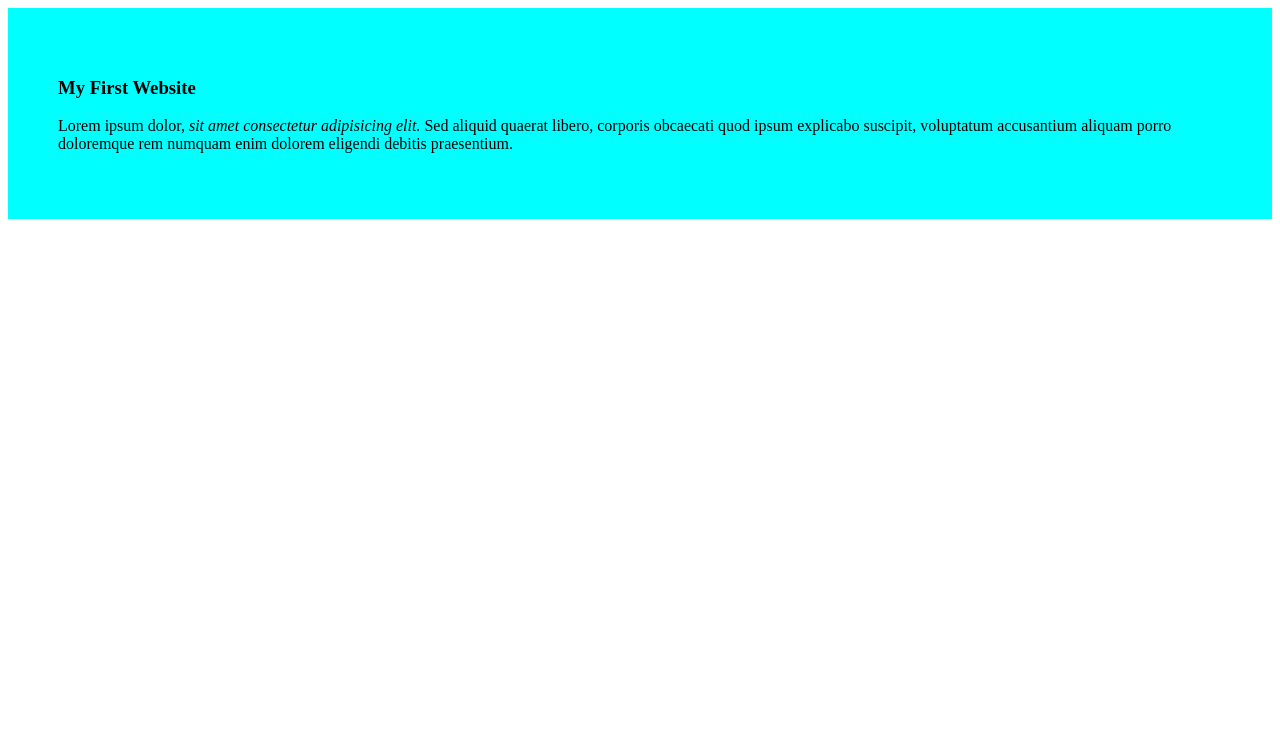
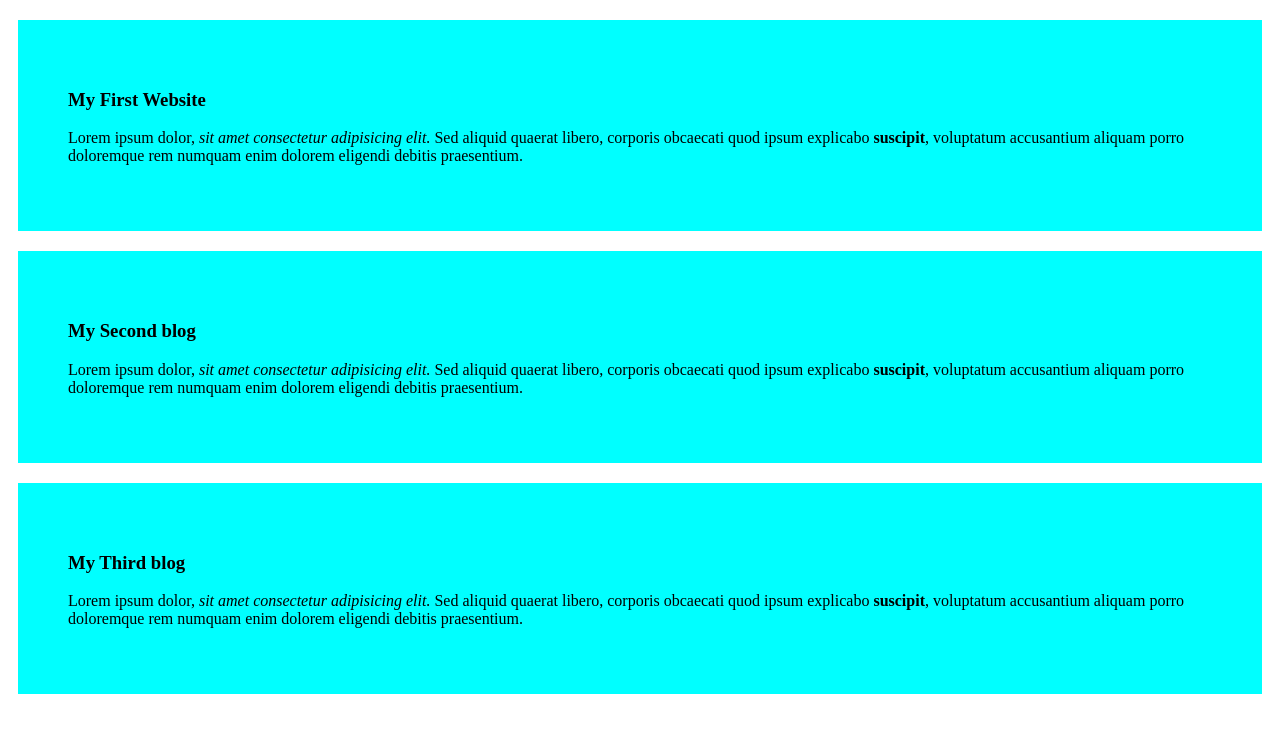
Before and after one commit to joykumar102/my-simple-website, a plain HTML site: page index.html in a window 1280 px wide. Drawn offline with Linux system fonts and the light colour scheme.

Commit message:
added the second blog and Third blog

```diff
--- a/index.html
+++ b/index.html
@@ -9,7 +9,15 @@
 <body>
     <div>
         <h3>My First Website</h3>
-        <p>Lorem ipsum dolor, <i>sit amet consectetur adipisicing elit.</i> Sed aliquid quaerat libero, corporis obcaecati quod ipsum explicabo suscipit, voluptatum accusantium aliquam porro doloremque rem numquam enim dolorem eligendi debitis praesentium.</p>
+        <p>Lorem ipsum dolor, <i>sit amet consectetur adipisicing elit.</i> Sed aliquid quaerat libero, corporis obcaecati quod ipsum explicabo <b>suscipit</b>, voluptatum accusantium aliquam porro doloremque rem numquam enim dolorem eligendi debitis praesentium.</p>
+    </div>
+    <div>
+        <h3>My Second blog</h3>
+        <p>Lorem ipsum dolor, <i>sit amet consectetur adipisicing elit.</i> Sed aliquid quaerat libero, corporis obcaecati quod ipsum explicabo <b>suscipit</b>, voluptatum accusantium aliquam porro doloremque rem numquam enim dolorem eligendi debitis praesentium.</p>
+    </div>
+    <div>
+        <h3>My Third blog</h3>
+        <p>Lorem ipsum dolor, <i>sit amet consectetur adipisicing elit.</i> Sed aliquid quaerat libero, corporis obcaecati quod ipsum explicabo <b>suscipit</b>, voluptatum accusantium aliquam porro doloremque rem numquam enim dolorem eligendi debitis praesentium.</p>
     </div>
 </body>
 </html>
--- a/styels/blog.css
+++ b/styels/blog.css
@@ -1,5 +1,9 @@
 div{
      background-color: aqua;
      padding: 50px;
-     border: black;
+     margin-bottom: 10px;
+     margin-top: 20px;
+     margin-left: 10px;
+     margin-right: 10px;
+    margin-top: 20px;
 }
```
